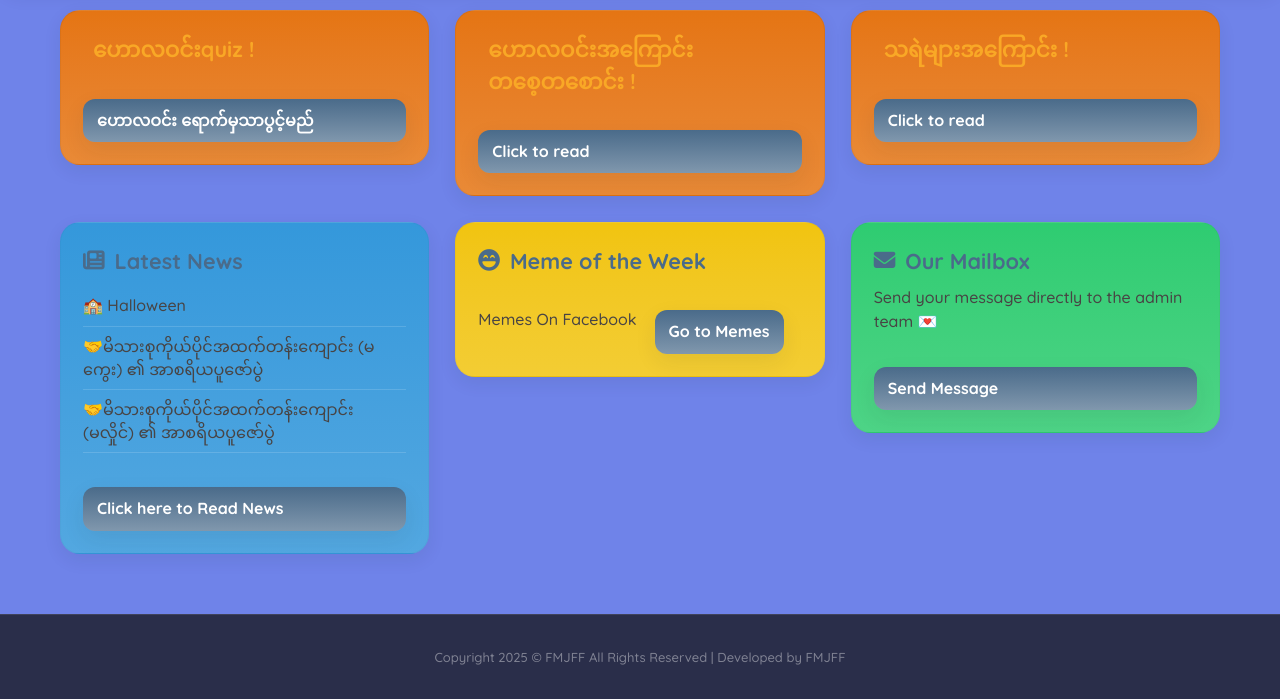
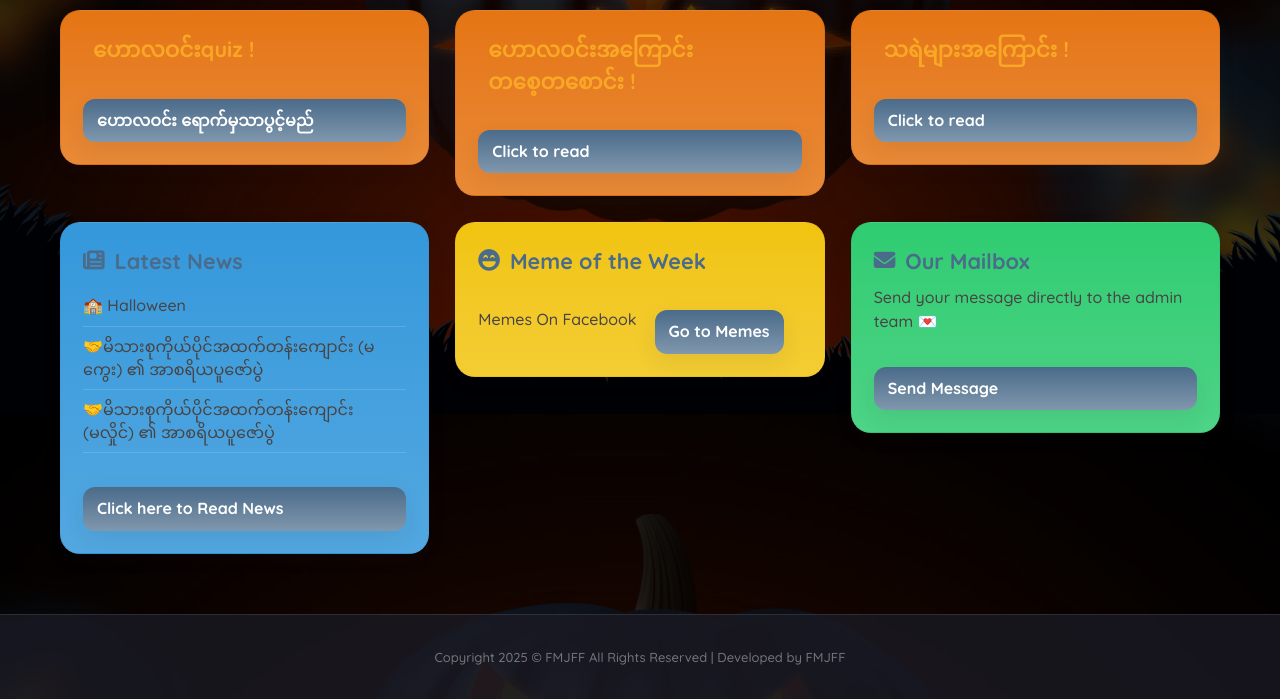
Before and after one commit to kaungkhantko26/familymemesjustforfun, a plain HTML site: page index.html in a window 1280 px wide. Shown: the part 386-1085 px from the top of the page. Drawn offline with Linux system fonts and the light colour scheme.

Commit message:
Add files via upload

```diff
--- a/style.css
+++ b/style.css
@@ -880,3 +880,11 @@ footer.copyright {
 		transform-origin: center;
 	}
 }
+/* === Global Background === */
+body {
+	background: url('web.jpg') no-repeat center center fixed;
+	background-size: cover;
+	background-attachment: fixed;
+	background-blend-mode: overlay;
+	background-color: rgba(0, 0, 0, 0.6); /* Adds soft overlay for text readability */
+  }
```
Also changed, not shown: web.jpg (added).
